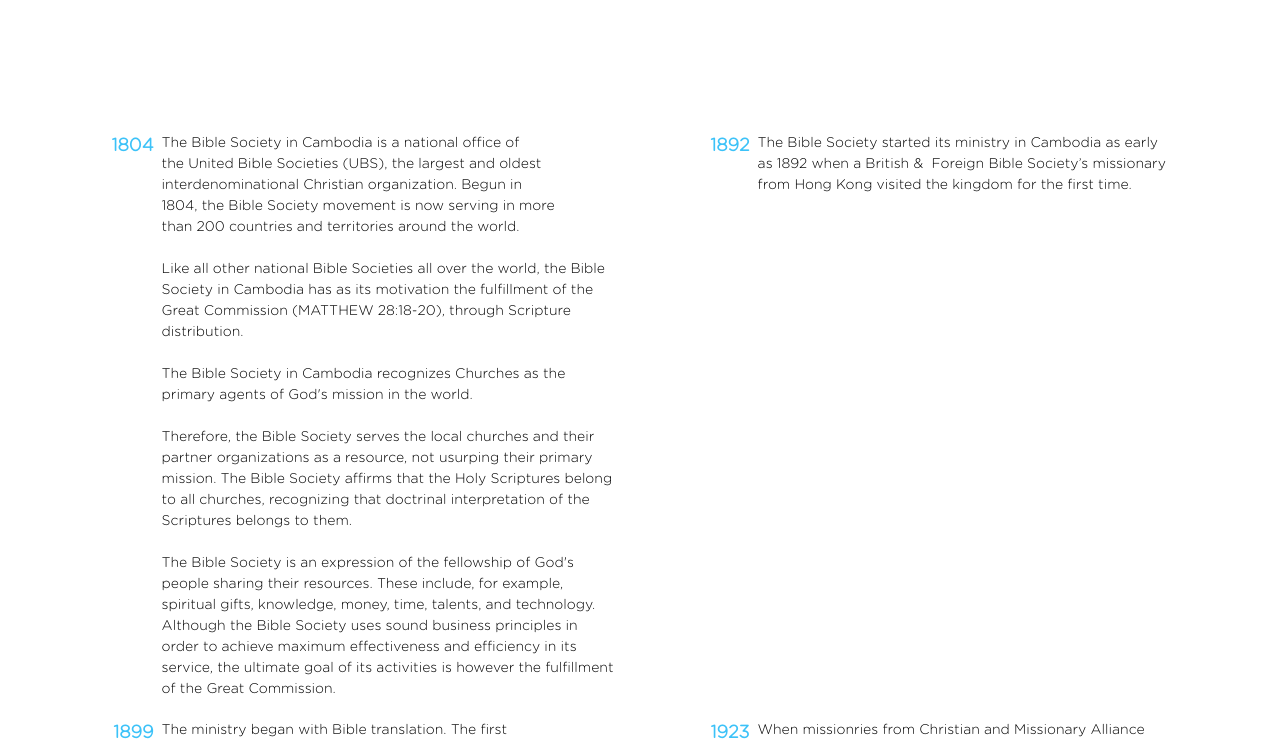
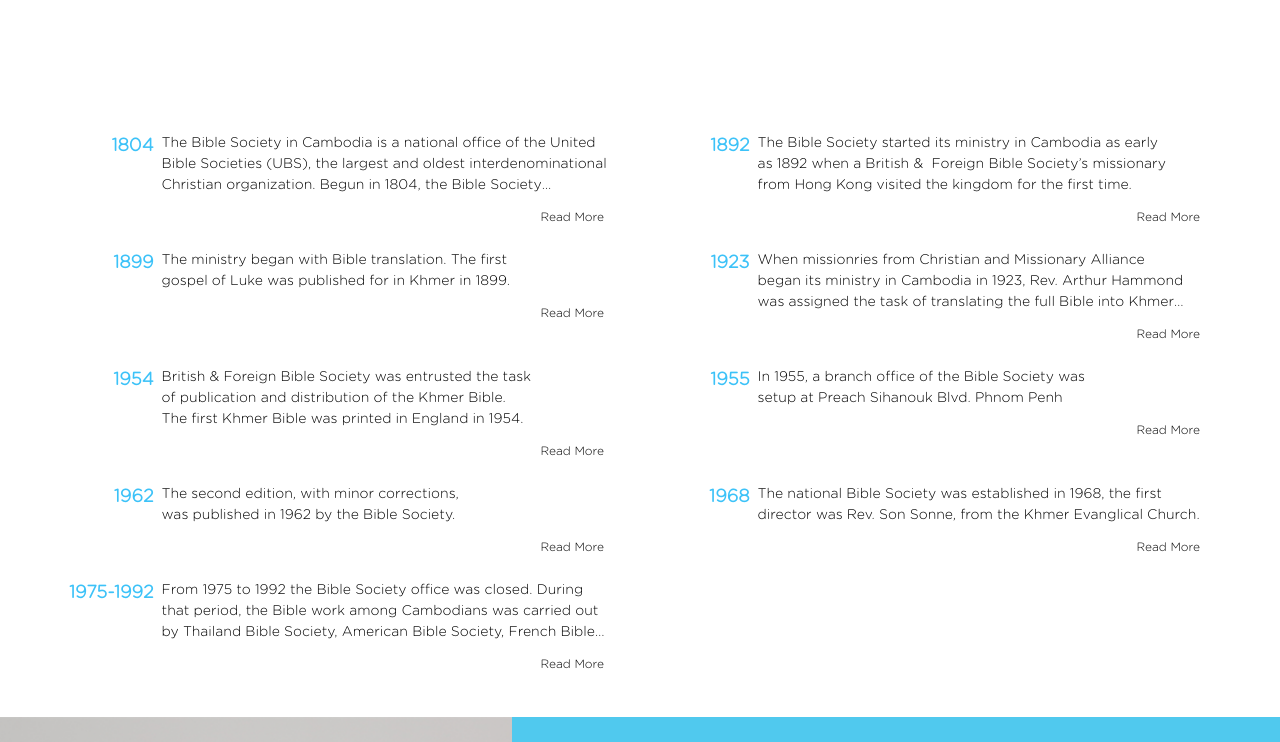
Before and after one commit to SeedMediaOperation/bible, a Next.js app: page /en/about-us in a window 1280 px wide. Shown: the part 1080-1822 px from the top of the page. Built offline with nearby package versions, Linux system fonts and the light colour scheme.

Commit message:
new udpate

```diff
--- a/app/[locale]/about-us/page.tsx
+++ b/app/[locale]/about-us/page.tsx
@@ -1,8 +1,11 @@
+'use client';
+
 import Image from 'next/image';
 import Navbar from "@/app/[locale]/components/Navbar";
 import Footer from "@/app/[locale]/components/Footer";
 import { useTranslations } from 'next-intl';
 import { useLocale } from 'next-intl';
+import { useState } from 'react';
 
 const Experience = [
   {id:1,year:'1804', content:'1804_content'},
@@ -19,6 +22,8 @@ const Experience = [
 export default function AboutUs () {
   const t = useTranslations('about_us');
   const locale = useLocale();
+  const [expandedIndex, setExpandedIndex] = useState<number | null>(null);
+
   return (
     <div>
       <Navbar />
@@ -88,15 +93,31 @@ export default function AboutUs () {
 
       <div className='w-full max-w-[420px] md:max-w-[720px] xl:max-w-[1200px] mx-auto h-full pb-10'>
         <ul className={`space-y-[1rem] md:space-y-0 md:flex gap-5 flex-wrap items-start ${locale === 'km' ? 'font-krasar':'font-gotham'}`}>
-          {Experience.map((items, index) =>
-            <li key={index}
-            className={`flex flex-col xl:flex-row gap-2 w-full md:w-[48%] ${locale === 'km' ? 'font-krasar':'font-gotham'}`}>
-              <h1 className='text-[#3cc2f8] text-[18px] font-bold text-nowrap lg:w-[20%] !text-start xl:!text-end'>{t(items.year)}</h1>
-              <p className='text-[14px] text-balance whitespace-pre-line lg:w-[80%]'>
-                  {t(items.content)}
-              </p>
-            </li>
-          )}
+          {Experience.map((items, index) => {
+            const isExpanded = expandedIndex === index; // only expanded if current index matches
+            return (
+              <li key={index} className='w-full md:w-[48%] flex flex-col items-end'>
+                <div className={`flex flex-col xl:flex-row gap-2  ${locale === 'km' ? 'font-krasar':'font-gotham'}`}>
+                  <h1 className='text-[#3cc2f8] text-[18px] font-bold text-nowrap lg:w-[20%] !text-start xl:!text-end'>{t(items.year)}</h1>
+                  <p className={`text-[14px] text-balance whitespace-pre-line lg:w-[80%] ${!isExpanded ? 'line-clamp-3' : 'line-clamp-none'}`}>
+                    {t(items.content)}
+                  </p>
+                </div>
+                <button
+                  onClick={() => setExpandedIndex(index)}
+                  className={`w-fit bg-white text-[12px] px-3 py-1 text-black rounded-full mt-2 ${!isExpanded ? 'block' : 'hidden'}`}
+                >
+                  {locale === 'km' ? 'ព័ត៌មានបន្ថែម' : 'Read More'}
+                </button>
+                <button
+                  onClick={() => setExpandedIndex(null)}
+                  className={`w-fit bg-white text-[12px] px-3 py-1 text-black rounded-full mt-2 ${isExpanded ? 'block' : 'hidden'}`}
+                >
+                  {locale === 'km' ? 'បិទព័ត៌មាន' : 'Show Less'}
+                </button>
+              </li>
+            );
+          })}
         </ul>
       </div>
 
--- a/app/[locale]/components/ReadingPage.tsx
+++ b/app/[locale]/components/ReadingPage.tsx
@@ -271,7 +271,7 @@ const ReadingPage = ({versions, books, chapters,singleVersion}:ReadingProps) =>
                                         outline-none ${locale === 'km' ? 'font-krasar' : 'font-gotham'}`}
                                     tabIndex={0}
                                     >
-                                      <span className="text-blue-600 mr-1">{verseNumber}</span>
+                                      <span className="text-[#50c9ee] mr-1">{verseNumber}</span>
                                       {verseText}
                                     </span>
                                 );
```
